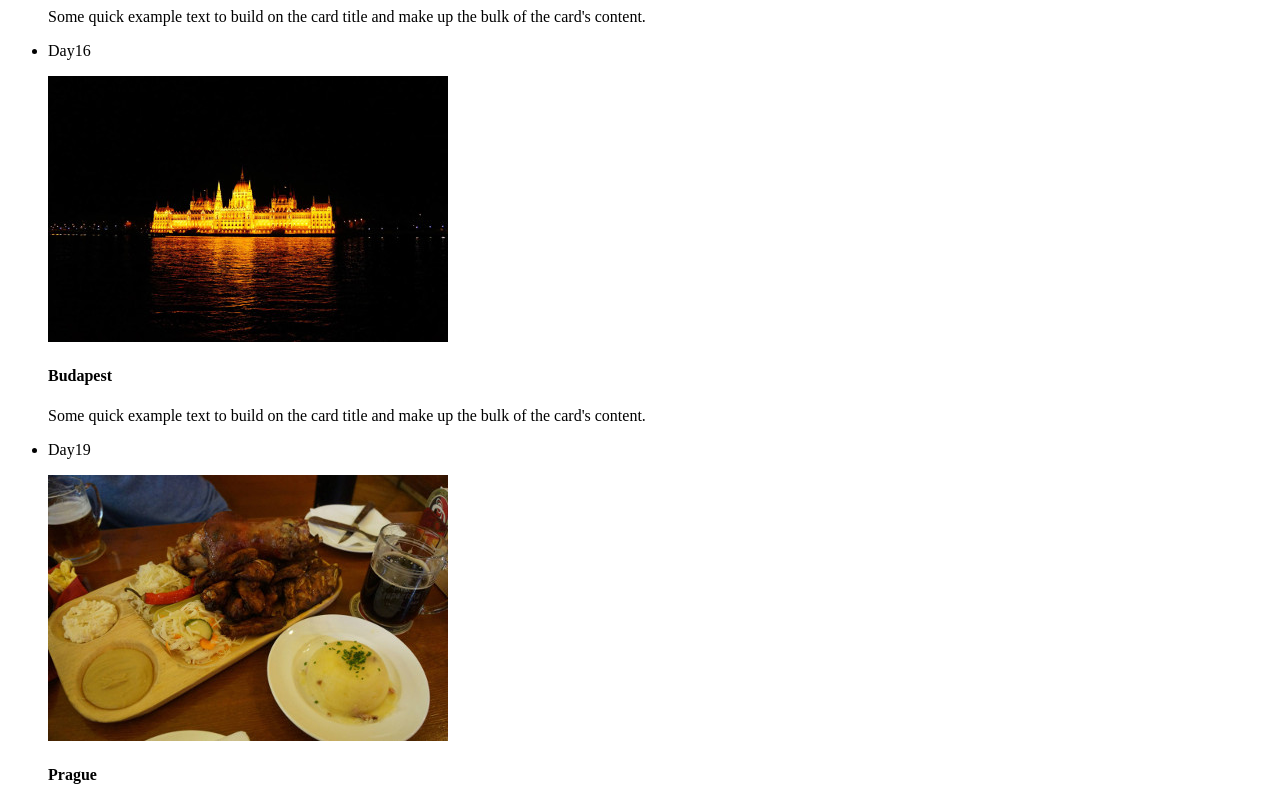
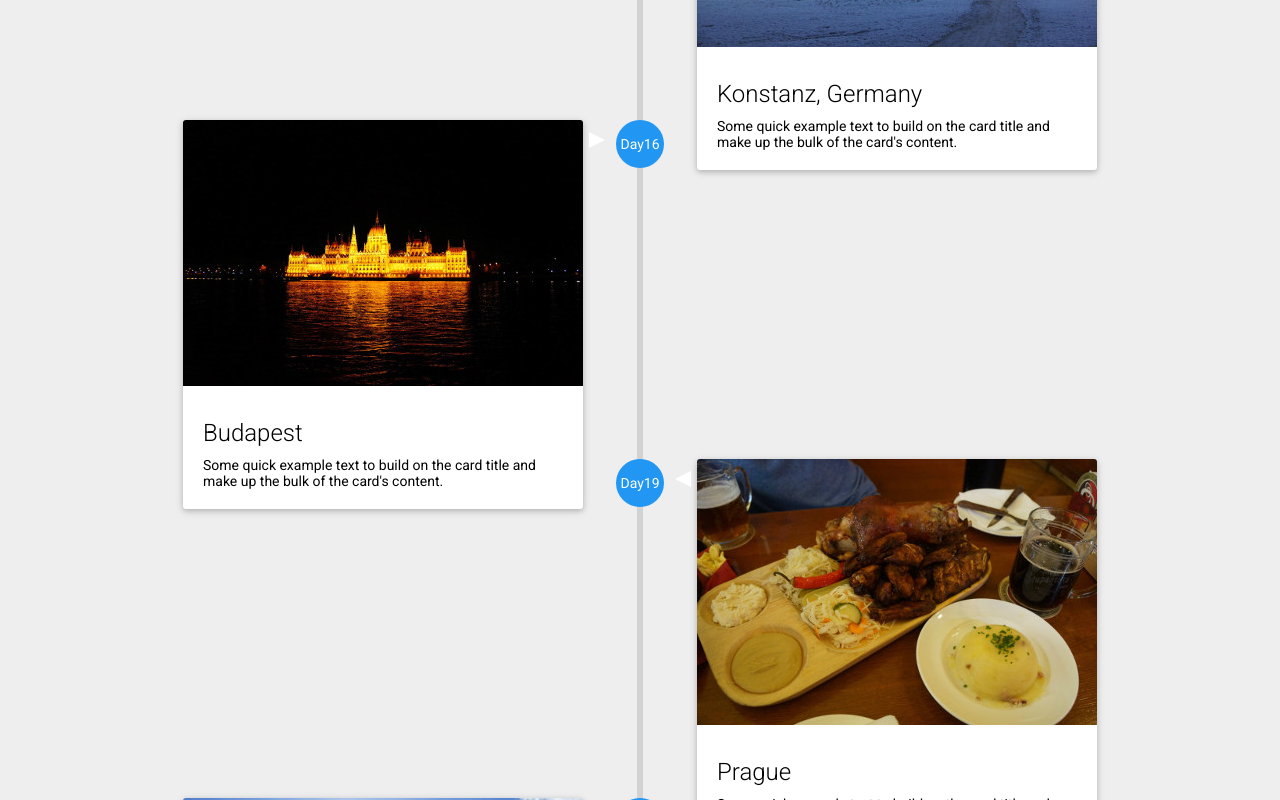
Before and after one commit to hangindev/10-10, a plain HTML site: page day1_Timeline/timeline.html in a window 1280 px wide. Shown: the part 1240-2040 px from the top of the page. Drawn offline with Linux system fonts and the light colour scheme.

Commit message:
Correct css, js link href.

```diff
--- a/day1_Timeline/timeline.html
+++ b/day1_Timeline/timeline.html
@@ -16,7 +16,7 @@
   <meta property="og:image:width" entry="1200" />
   <meta property="og:image:height" entry="630" />
   <meta name="viewport" content="width=device-width, initial-scale=1, maximum-scale=1.0, user-scalable=no" />
-  <link href="css/app.css" rel="stylesheet">
+  <link href="css/style.css" rel="stylesheet">
   <link href="https://fonts.googleapis.com/css?family=Roboto:300,400,700" rel="stylesheet">
 </head>
 
@@ -128,7 +128,7 @@
   </section>
 
   <script src="bower_components/jquery/dist/jquery.min"></script>
-  <script src="js/app.js"></script>
+  <script src="js/main.js"></script>
 
 </body>
 </html>
```
